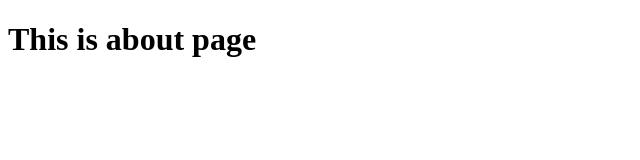
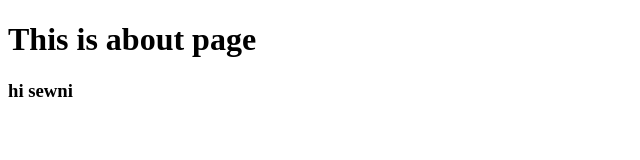
Before and after one commit to HIRUNIk2002/myproject, a plain HTML site: page about.html in a window 1280 px wide. Shown: the full height of the page, 0-640 px from the left. Drawn offline with Linux system fonts and the light colour scheme.

Commit message:
add new h3 tag

```diff
--- a/about.html
+++ b/about.html
@@ -7,5 +7,6 @@
 </head>
 <body>
     <h1>This is about page</h1>
+    <h3>hi sewni</h3>
 </body>
 </html>
```
